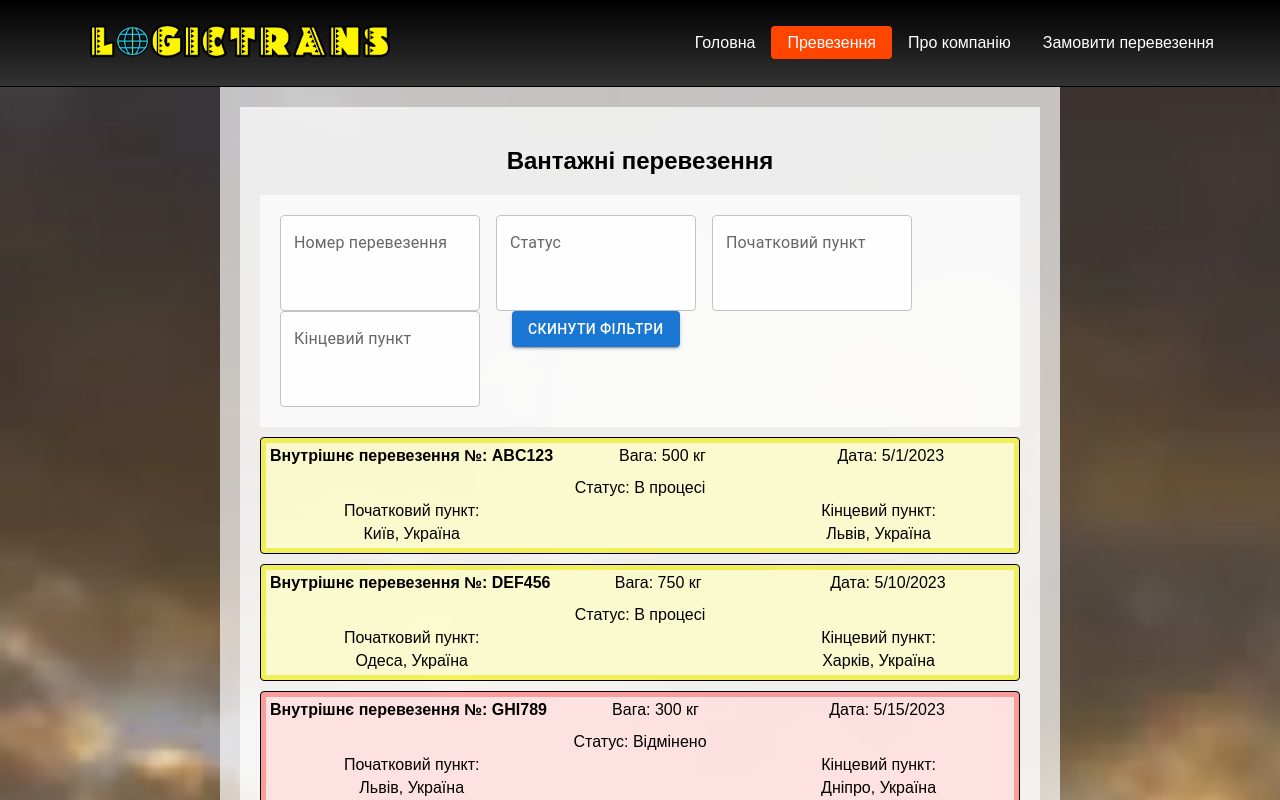
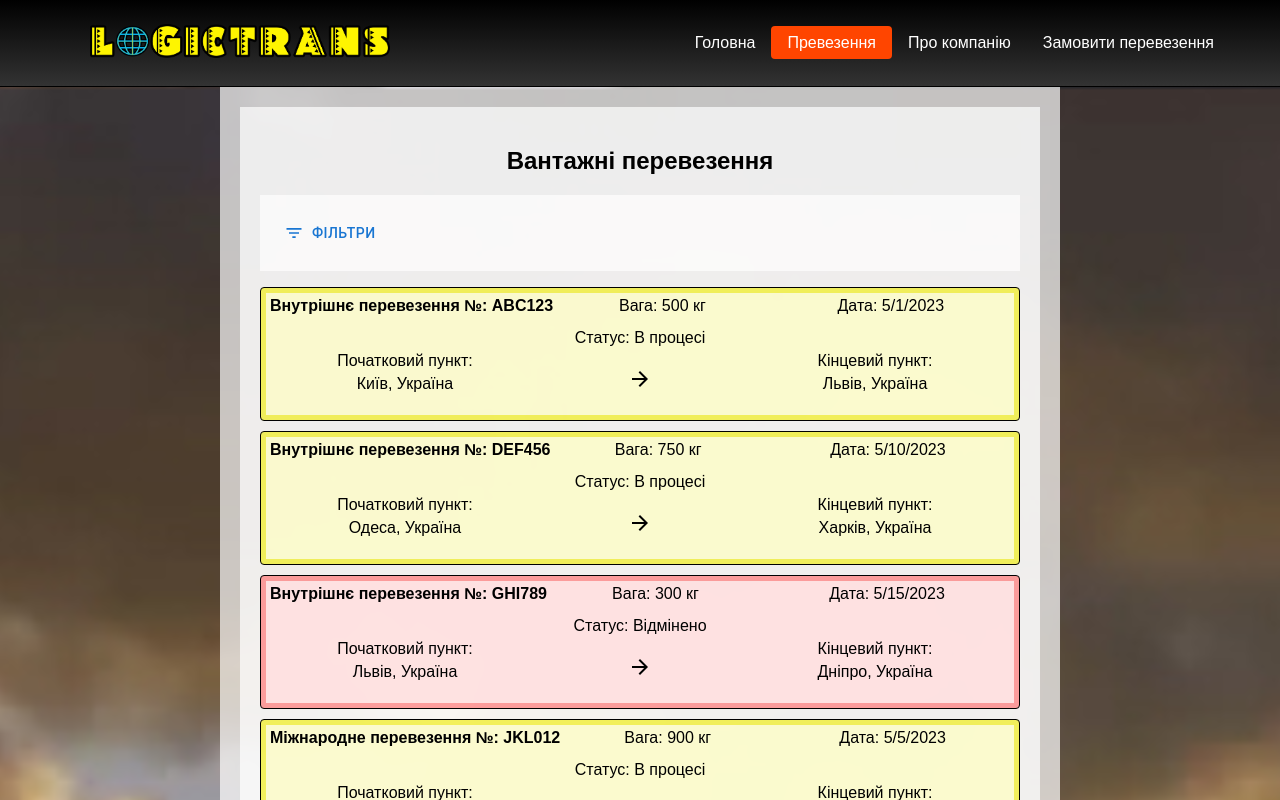
Before and after one commit to AlexVainahii/LogicTranss, a React (Create React App) app: page /logictranss/shipments in a window 1280 px wide. Shown: the top 800 px of the page. Built offline with nearby package versions, Linux system fonts and the light colour scheme.

Commit message:
shipment

```diff
--- a/package.json
+++ b/package.json
@@ -6,6 +6,7 @@
   "dependencies": {
     "@emotion/react": "^11.11.0",
     "@emotion/styled": "^11.11.0",
+    "@mui/icons-material": "^5.11.16",
     "@mui/material": "^5.13.2",
     "@mui/styled-engine-sc": "^5.12.0",
     "@testing-library/jest-dom": "^5.16.3",
--- a/src/components/FiltersBlock.jsx
+++ b/src/components/FiltersBlock.jsx
@@ -1,24 +1,42 @@
-import React from 'react';
+import React, { useState } from 'react';
 import TextField from '@mui/material/TextField';
 import Button from '@mui/material/Button';
+import IconButton from '@mui/material/IconButton';
+import FilterListIcon from '@mui/icons-material/FilterList';
+import ClearIcon from '@mui/icons-material/Clear';
 
 export const FiltersBlock = ({
   filters,
   handleFilterChange,
   handleResetFilters,
 }) => {
+  const [isFilterVisible, setFilterVisible] = useState(false);
+
+  const toggleFilter = () => {
+    setFilterVisible(!isFilterVisible);
+  };
+
   return (
     <div
-      sx={{
+      style={{
+        marginBottom: 16,
+      }}
+    >
+      <Button startIcon={<FilterListIcon />} onClick={toggleFilter}>
+        Фільтри
+      </Button>
+      {isFilterVisible && (
+        <div
+          style={{
             display: 'flex',
             justifyContent: 'space-between',
-        marginBottom: 2,
+            marginTop: 16,
           }}
         >
           <TextField
-        sx={{
-          marginRight: 2,
-          width: '200px',
+            style={{
+              marginRight: 16,
+              width: '180px',
             }}
             label="Номер перевезення"
             name="shipmentNumber"
@@ -26,9 +44,9 @@ export const FiltersBlock = ({
             onChange={handleFilterChange}
           />
           <TextField
-        sx={{
-          marginRight: 2,
-          width: '200px',
+            style={{
+              marginRight: 16,
+              width: '180px',
             }}
             label="Статус"
             name="status"
@@ -36,9 +54,9 @@ export const FiltersBlock = ({
             onChange={handleFilterChange}
           />
           <TextField
-        sx={{
-          marginRight: 2,
-          width: '200px',
+            style={{
+              marginRight: 16,
+              width: '180px',
             }}
             label="Початковий пункт"
             name="originCity"
@@ -46,25 +64,27 @@ export const FiltersBlock = ({
             onChange={handleFilterChange}
           />
           <TextField
-        sx={{
-          marginRight: 2,
-          width: '200px',
+            style={{
+              marginRight: 16,
+              width: '180px',
             }}
             label="Кінцевий пункт"
             name="destinationCity"
             value={filters.destinationCity}
             onChange={handleFilterChange}
           />
-      <Button
-        sx={{
-          marginLeft: 2,
+          <IconButton
+            style={{
+              marginLeft: 16,
             }}
             variant="contained"
             color="primary"
             onClick={handleResetFilters}
           >
-        Скинути фільтри
-      </Button>
+            <ClearIcon />
+          </IconButton>
+        </div>
+      )}
     </div>
   );
 };
--- a/src/components/ShipmentList.jsx
+++ b/src/components/ShipmentList.jsx
@@ -1,7 +1,8 @@
 import React from 'react';
 import { Link } from 'react-router-dom';
-// import { Icon } from '@material-ui/core';
-// import ArrowForwardIcon from '@material-ui/icons/ArrowForward';
+import Icon from '@mui/material/Icon';
+
+import ArrowForwardIcon from '@mui/icons-material/ArrowForward';
 import {
   Container,
   CardWrapper,
@@ -110,7 +111,7 @@ export const ShipmentList = ({ shipments }) => {
                 </Pag>
               </Wrap>
               <WrapArrow>
-                {/* <Icon component={ArrowForwardIcon} /> */}
+                <Icon component={ArrowForwardIcon} />
               </WrapArrow>
               <Wrap>
                 <Pag> Кінцевий пункт:</Pag>
--- a/src/components/ShipmentList.styled.js
+++ b/src/components/ShipmentList.styled.js
@@ -14,6 +14,7 @@ export const Wrap = styled.div`
   text-align: center;
   padding: 0;
   background: none;
+  width: 150px;
 `;
 export const WrapArrow = styled.div`
   text-align: center;
```
Also changed, not shown: 1 other file (tests, documents, lock files or other folders). Lines whose indentation alone changed are shown as unchanged.
